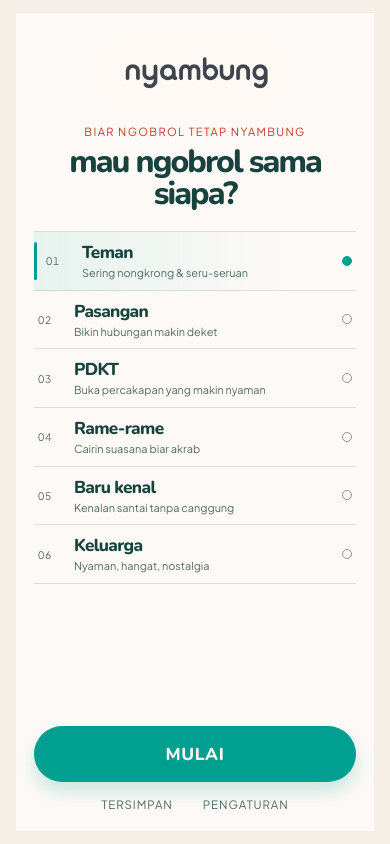
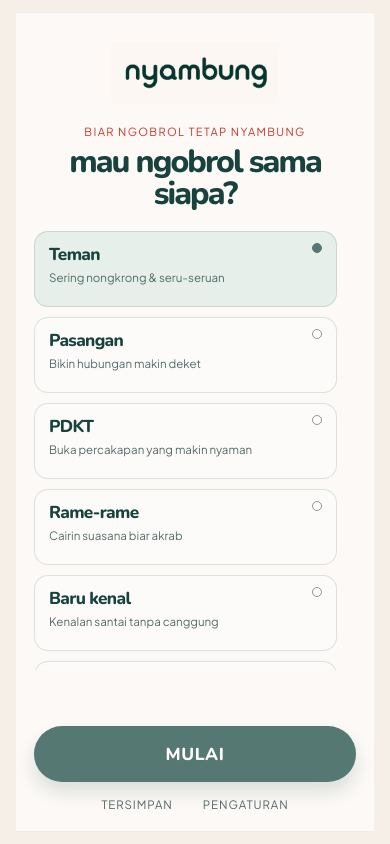
Before and after one commit to royhanmh/nyambung, a React (Vite) app: page / in a window 390 px wide. Built offline with nearby package versions, Linux system fonts and the light colour scheme.

Commit message:
fix(ui): refine mobile flow and brand assets

```diff
--- a/src/App.jsx
+++ b/src/App.jsx
@@ -67,6 +67,20 @@
     "Apa topik yang paling gampang bikin kamu terbuka tanpa canggung?",
   ],
 };
+
+function NotFoundPage() {
+  return (
+    <main className="not-found-page">
+      <img className="not-found-mark" src={brandWordmark} alt="nyambung" />
+      <p className="eyebrow">Halaman tidak ditemukan</p>
+      <h1>Obrolan ini nyasar.</h1>
+      <p>Alamatnya tidak ada. Balik ke awal, lalu mulai lagi.</p>
+      <a className="primary-button not-found-button" href="/">
+        KEMBALI KE AWAL
+      </a>
+    </main>
+  );
+}
 
 const shuffleArray = (items) => {
   const copy = [...items];
@@ -313,9 +327,23 @@
     setScreen("summary");
   };
 
+  const isKnownPath = ["/", "/index.html"].includes(window.location.pathname);
+
+  if (!isKnownPath) {
+    return <NotFoundPage />;
+  }
+
   return (
-    <main className="page-shell">
-      <div className="phone-frame">
+    <>
+      <section className="mobile-only-notice" aria-labelledby="mobile-notice-title">
+        <img className="mobile-only-notice__mark" src={brandWordmark} alt="nyambung" />
+        <p className="eyebrow">Untuk layar kecil</p>
+        <h1 id="mobile-notice-title">Buka lewat handphone, ya.</h1>
+        <p>Nyambung dibuat untuk obrolan yang terasa dekat di layar handphone.</p>
+      </section>
+
+      <main className="page-shell">
+        <div className="phone-frame">
         <header className="topbar">
           <img className="brand-mark" src={brandWordmark} alt="nyambung" />
         </header>
@@ -339,9 +367,6 @@
                     aria-pressed={active}
                     onClick={() => setRelationship(option.id)}
                   >
-                    <span className="option-number" aria-hidden="true">
-                      {String(relationshipOptions.indexOf(option) + 1).padStart(2, "0")}
-                    </span>
                     <div className="option-copy">
                       <span className="option-label">{option.label}</span>
                       <span className="option-desc">{option.desc}</span>
@@ -543,7 +568,8 @@
             </button>
           </>
         )}
-      </div>
-    </main>
+        </div>
+      </main>
+    </>
   );
 }
--- a/src/styles.css
+++ b/src/styles.css
@@ -10,9 +10,12 @@
   --line: rgba(23, 66, 61, 0.14);
   --orange: #f4513f;
   --orange-dark: #c83c30;
-  --green: #009f8f;
-  --green-dark: #00796f;
-  --green-soft: #e1f2ed;
+  --accent: #557872;
+  --accent-dark: #3d5a53;
+  --accent-soft: #e6efea;
+  --green: #557872;
+  --green-dark: #3d5a53;
+  --green-soft: #e6efea;
   --shadow: 0 18px 36px rgba(23, 66, 61, 0.08);
   --font-display: "Nunito", "Arial Rounded MT Bold", "Segoe UI", sans-serif;
   --font-body: "Plus Jakarta Sans", "Segoe UI", sans-serif;
@@ -35,6 +38,57 @@
 
 body {
   min-height: 100vh;
+}
+
+.mobile-only-notice {
+  display: none;
+}
+
+.not-found-page {
+  min-height: 100dvh;
+  padding: 32px 24px;
+  display: grid;
+  align-content: center;
+  justify-items: center;
+  text-align: center;
+  background: var(--bg);
+  color: var(--ink);
+}
+
+.not-found-mark {
+  display: block;
+  width: min(58vw, 210px);
+  height: auto;
+  margin-bottom: 72px;
+  mix-blend-mode: multiply;
+  opacity: 1;
+}
+
+.not-found-page h1 {
+  max-width: 360px;
+  margin: 0;
+  font-family: var(--font-display);
+  font-size: clamp(2.6rem, 12vw, 4.5rem);
+  letter-spacing: -0.08em;
+  line-height: 0.96;
+}
+
+.not-found-page > p:not(.eyebrow) {
+  max-width: 320px;
+  margin: 18px 0 0;
+  color: var(--muted);
+  font-size: 0.9rem;
+  line-height: 1.6;
+}
+
+.not-found-button {
+  display: inline-flex;
+  width: auto;
+  margin-top: 28px;
+  padding: 0 22px;
+  align-items: center;
+  justify-content: center;
+  text-decoration: none;
 }
 
 button {
@@ -85,9 +139,8 @@
   width: min(52vw, 168px);
   height: auto;
   object-fit: contain;
-  opacity: 0.82;
+  opacity: 1;
   mix-blend-mode: multiply;
-  filter: saturate(0.82) contrast(0.92);
 }
 
 .hero {
@@ -114,65 +167,40 @@
 }
 
 .choice-list {
-  display: flex;
-  flex-direction: column;
-  border-top: 1px solid var(--line);
+  display: grid;
+  grid-template-columns: 1fr;
+  gap: 10px;
+  max-height: min(52dvh, 520px);
+  overflow-y: auto;
+  overscroll-behavior: contain;
+  scrollbar-gutter: stable;
+  padding-right: 4px;
 }
 
 .option-card {
-  position: relative;
   width: 100%;
-  background: transparent;
-  border: 0;
-  border-bottom: 1px solid var(--line);
-  min-height: 58px;
-  padding: 9px 4px;
+  background: rgba(255, 255, 255, 0.4);
+  border: 1px solid var(--line);
+  border-radius: 14px;
+  min-height: 76px;
+  padding: 11px 14px;
   display: flex;
-  align-items: center;
+  align-items: flex-start;
+  justify-content: space-between;
   gap: 12px;
   color: var(--ink);
   text-align: left;
-  cursor: pointer;
-  transition: background 0.18s ease, padding 0.18s ease;
 }
 
 .option-card.is-active {
-  padding-left: 12px;
-  background: linear-gradient(90deg, rgba(225, 242, 237, 0.82), transparent 78%);
-}
-
-.option-card.is-active::before {
-  position: absolute;
-  left: 0;
-  top: 10px;
-  bottom: 10px;
-  width: 3px;
-  border-radius: 999px;
-  background: var(--green);
-  content: "";
-}
-
-.option-card:hover,
-.option-card:focus-visible {
-  background: rgba(255, 255, 255, 0.34);
-}
-
-.option-number {
-  width: 24px;
-  flex: 0 0 24px;
-  color: var(--muted);
-  font-size: 0.65rem;
-  font-variant-numeric: tabular-nums;
-  letter-spacing: 0.08em;
+  background: var(--accent-soft);
 }
 
 .option-copy {
-  min-width: 0;
-  flex: 1;
   display: flex;
   flex-direction: column;
   align-items: flex-start;
-  gap: 2px;
+  gap: 4px;
 }
 
 .option-label {
@@ -184,8 +212,8 @@
 
 .option-desc {
   color: var(--muted);
-  font-size: 0.68rem;
-  line-height: 1.35;
+  font-size: 0.72rem;
+  line-height: 1.4;
 }
 
 .dot {
@@ -198,8 +226,8 @@
 }
 
 .dot.show {
-  background: var(--green);
-  border-color: var(--green);
+  background: var(--accent);
+  border-color: var(--accent);
 }
 
 .section-block {
@@ -220,7 +248,7 @@
 
 .segmented-grid {
   display: grid;
-  grid-template-columns: repeat(2, minmax(0, 1fr));
+  grid-template-columns: 1fr;
   gap: 10px;
 }
 
@@ -241,8 +269,9 @@
 
 .segment.is-active,
 .chip.is-active {
-  background: var(--green-soft);
-  border-color: rgba(0, 159, 143, 0.45);
+  background: var(--accent-soft);
+  border-color: var(--accent);
+  color: var(--ink);
 }
 
 .chip-list {
@@ -258,7 +287,7 @@
 
 .depth-slider {
   width: 100%;
-  accent-color: var(--green);
+  accent-color: var(--accent);
 }
 
 .depth-readout {
@@ -284,20 +313,20 @@
 }
 
 .primary-button {
-  background: var(--green);
-  color: #f9f5f2;
-  box-shadow: 0 10px 18px rgba(0, 159, 143, 0.2);
+  background: var(--accent);
+  color: #fffdfb;
+  box-shadow: 0 10px 18px rgba(23, 66, 61, 0.14);
 }
 
 .primary-button:hover,
 .primary-button:focus-visible {
-  background: var(--green-dark);
+  background: var(--accent-dark);
 }
 
 .ghost-button {
   background: rgba(255, 255, 255, 0.45);
   border: 1px solid var(--line);
-  color: var(--green-dark);
+  color: var(--ink);
 }
 
 .setup-actions {
@@ -338,9 +367,9 @@
   margin-top: 14px;
   padding: 10px 12px;
   border-radius: 12px;
-  background: var(--green-soft);
-  border: 1px solid rgba(0, 159, 143, 0.18);
-  color: var(--ink);
+  background: rgba(255, 255, 255, 0.55);
+  border: 1px solid var(--line);
+  color: var(--muted);
   font-size: 0.78rem;
   line-height: 1.5;
 }
@@ -375,10 +404,10 @@
 
 .secondary-button {
   min-height: 52px;
-  border: 1px solid rgba(0, 159, 143, 0.32);
+  border: 1px solid var(--line);
   border-radius: 14px;
-  background: var(--green-soft);
-  color: var(--green-dark);
+  background: rgba(255, 255, 255, 0.55);
+  color: var(--ink);
   font-family: var(--font-display);
   font-weight: 800;
 }
@@ -454,8 +483,8 @@
 }
 
 .report-button.primary {
-  background: var(--green);
-  color: #f9f5f2;
+  background: var(--accent);
+  color: #fffdfb;
 }
 
 .report-button.ghost {
@@ -470,3 +499,46 @@
     box-shadow: none;
   }
 }
+
+@media (min-width: 1024px) and (hover: hover) and (pointer: fine) {
+  .page-shell {
+    display: none;
+  }
+
+  .mobile-only-notice {
+    min-height: 100dvh;
+    padding: 32px;
+    display: grid;
+    align-content: center;
+    justify-items: center;
+    text-align: center;
+    background: var(--bg);
+    color: var(--ink);
+  }
+
+  .mobile-only-notice__mark {
+    display: block;
+    width: min(58vw, 210px);
+    height: auto;
+    margin-bottom: 36px;
+    mix-blend-mode: multiply;
+    opacity: 1;
+  }
+
+  .mobile-only-notice h1 {
+    max-width: 360px;
+    margin: 0;
+    font-family: var(--font-display);
+    font-size: clamp(2rem, 4vw, 3rem);
+    letter-spacing: -0.06em;
+    line-height: 1;
+  }
+
+  .mobile-only-notice > p:last-child {
+    max-width: 330px;
+    margin: 16px 0 0;
+    color: var(--muted);
+    font-size: 0.9rem;
+    line-height: 1.6;
+  }
+}
```
Also changed, not shown: src/assets/brand/nyambung-wordmark.png.
